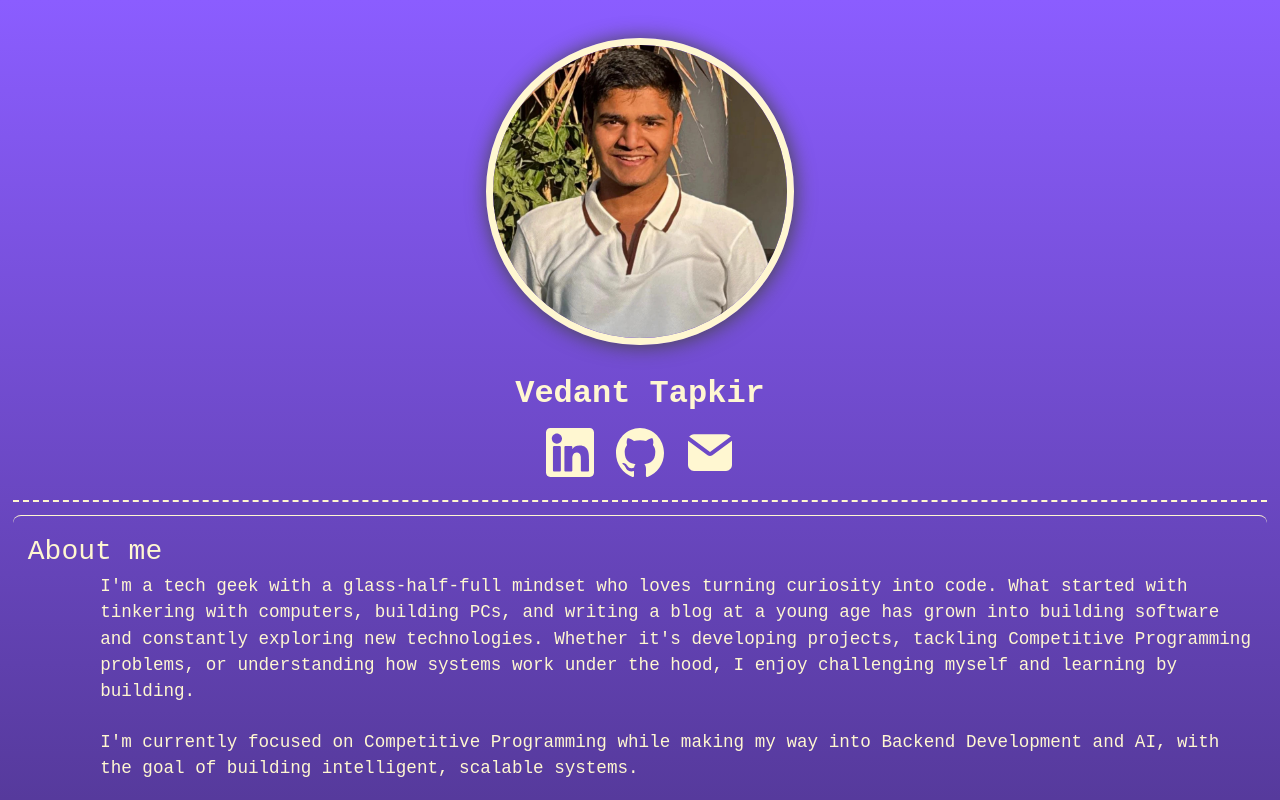
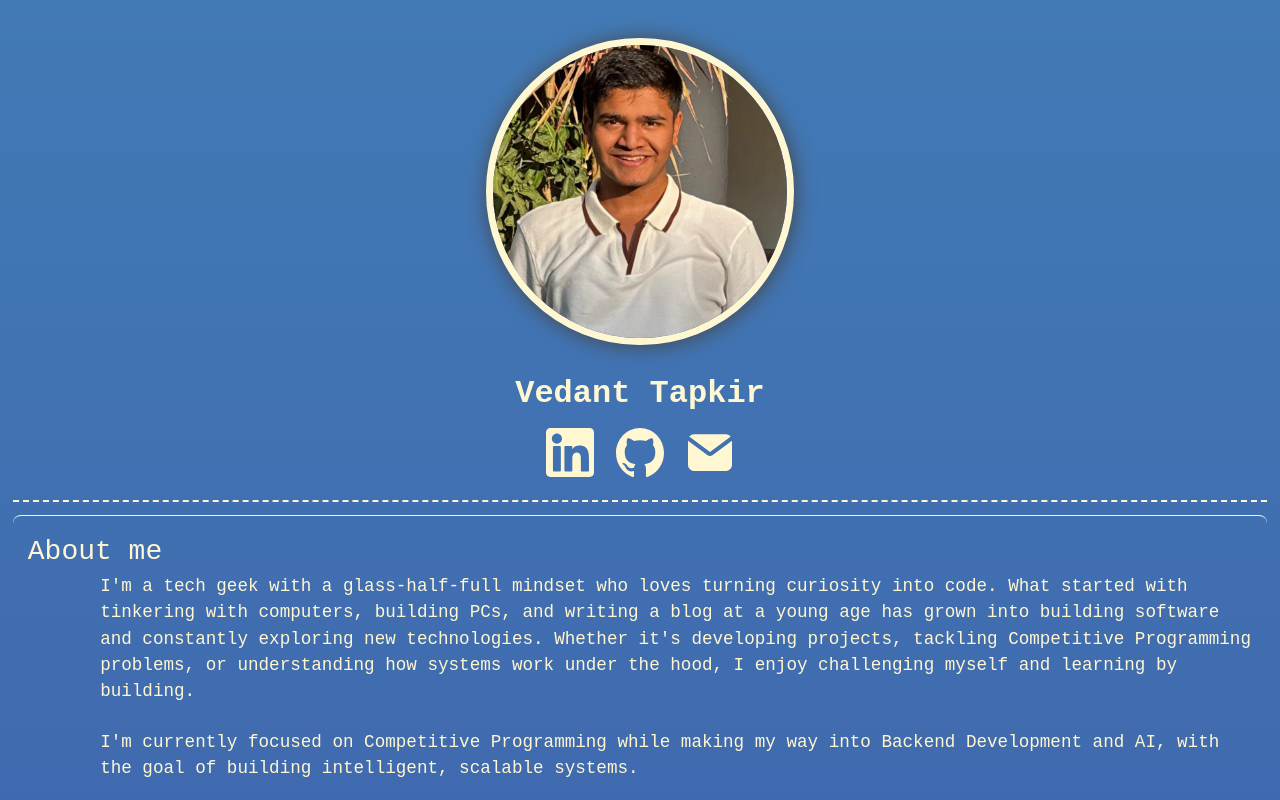
Before and after one commit to Octaflick/Portfolio, a React (Vite) app: page / in a window 1280 px wide. Shown: the top 800 px of the page. Built offline with nearby package versions, Linux system fonts and the light colour scheme; no server answers.

Commit message:
Update : Color Theme

```diff
--- a/src/index.css
+++ b/src/index.css
@@ -11,7 +11,8 @@ body {
 	width: 100vw;
 	padding: 1%;
 	overflow-x: hidden;
-	background: linear-gradient(#8b5dff, #563a9c);
+	background: linear-gradient(#427AB5, #406AAF);
+	/*background: linear-gradient(#218DAE, #2BBBD7);*/
 	background-attachment: fixed;
 	color: #fff7d1;
 }
```
